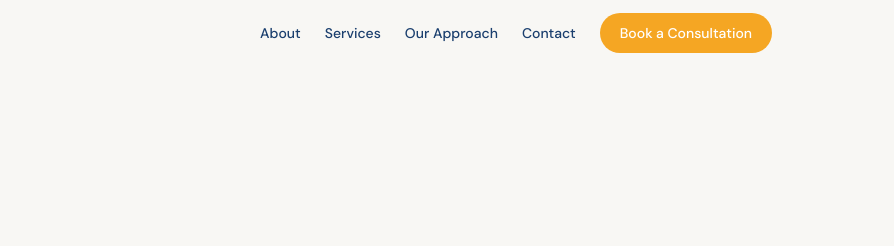
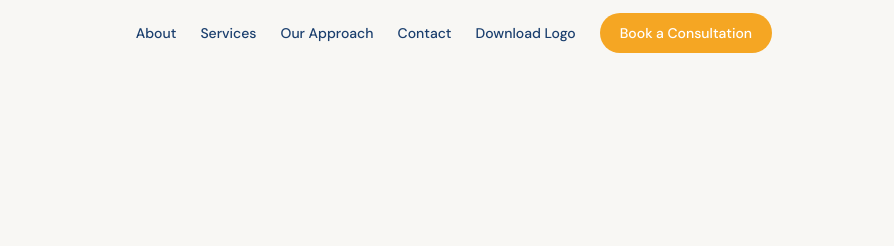
Before and after one commit to gauravbhand85/smileachievers, a plain HTML site: page index.html in a window 1280 px wide. Shown: the top 246 px of the page, 386-1280 px from the left. Drawn offline with nearby package versions, Linux system fonts and the light colour scheme.

Commit message:
Add download link for smile achievers logo

```diff
--- a/index.html
+++ b/index.html
@@ -74,6 +74,7 @@
             <a href="#services" class="nav-link">Services</a>
             <a href="#approach" class="nav-link">Our Approach</a>
             <a href="#contact" class="nav-link">Contact</a>
+            <a href="./smile-achievers-logo.svg" download="smile-achievers-logo.svg" class="nav-link">Download Logo</a>
             <a href="#contact" class="rounded-full px-5 py-2.5 bg-amber text-white hover:bg-[#df951f] transition">Book a Consultation</a>
           </div>
           <button id="menuBtn" class="md:hidden p-2 text-navy" aria-expanded="false" aria-controls="mobileMenu" aria-label="Toggle navigation">
@@ -86,6 +87,7 @@
             <a href="#services" class="py-2">Services</a>
             <a href="#approach" class="py-2">Our Approach</a>
             <a href="#contact" class="py-2">Contact</a>
+            <a href="./smile-achievers-logo.svg" download="smile-achievers-logo.svg" class="py-2">Download Logo</a>
             <a href="#contact" class="mt-1 text-center rounded-full px-5 py-2.5 bg-amber text-white">Book a Consultation</a>
           </div>
         </div>
```
